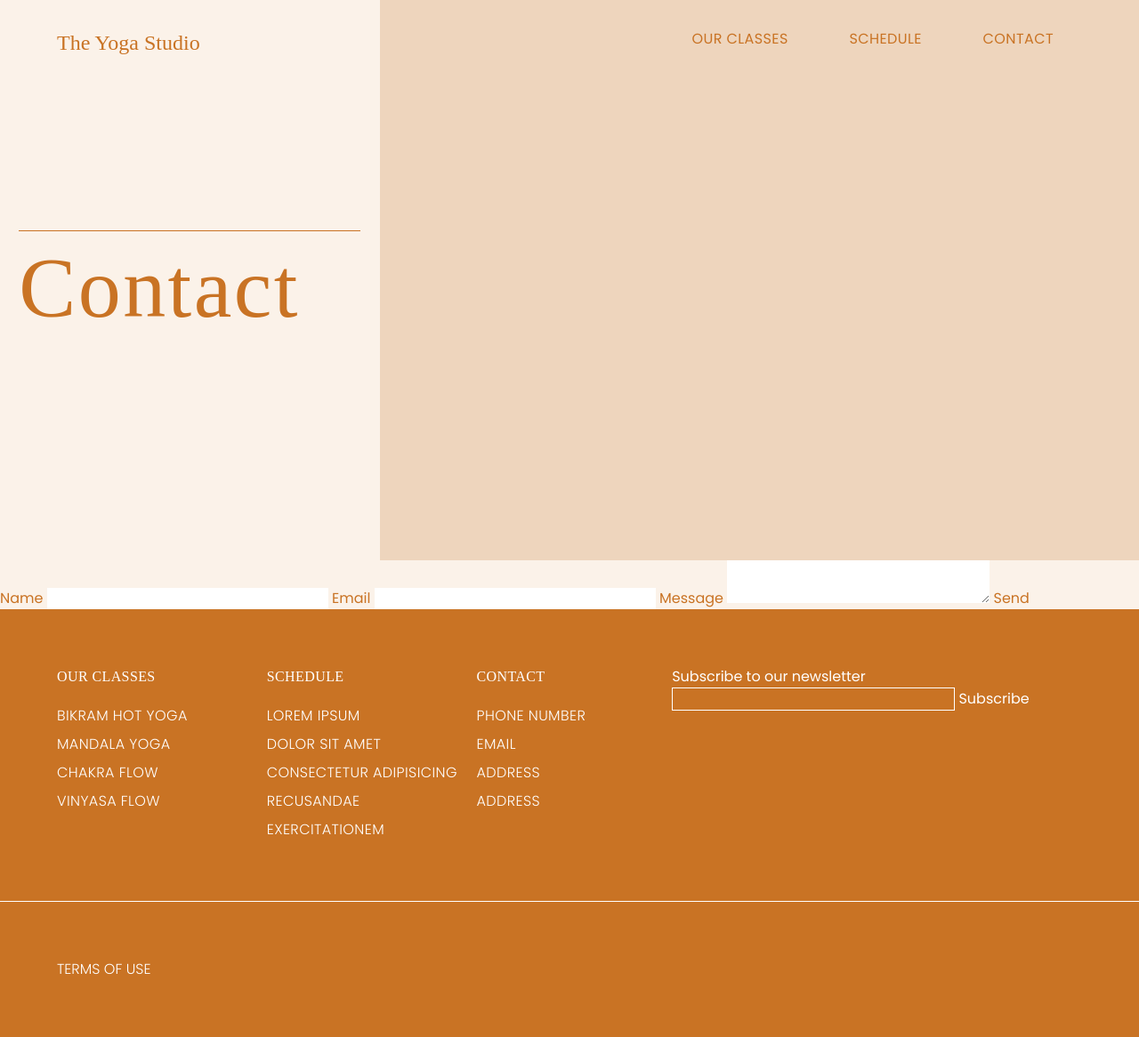
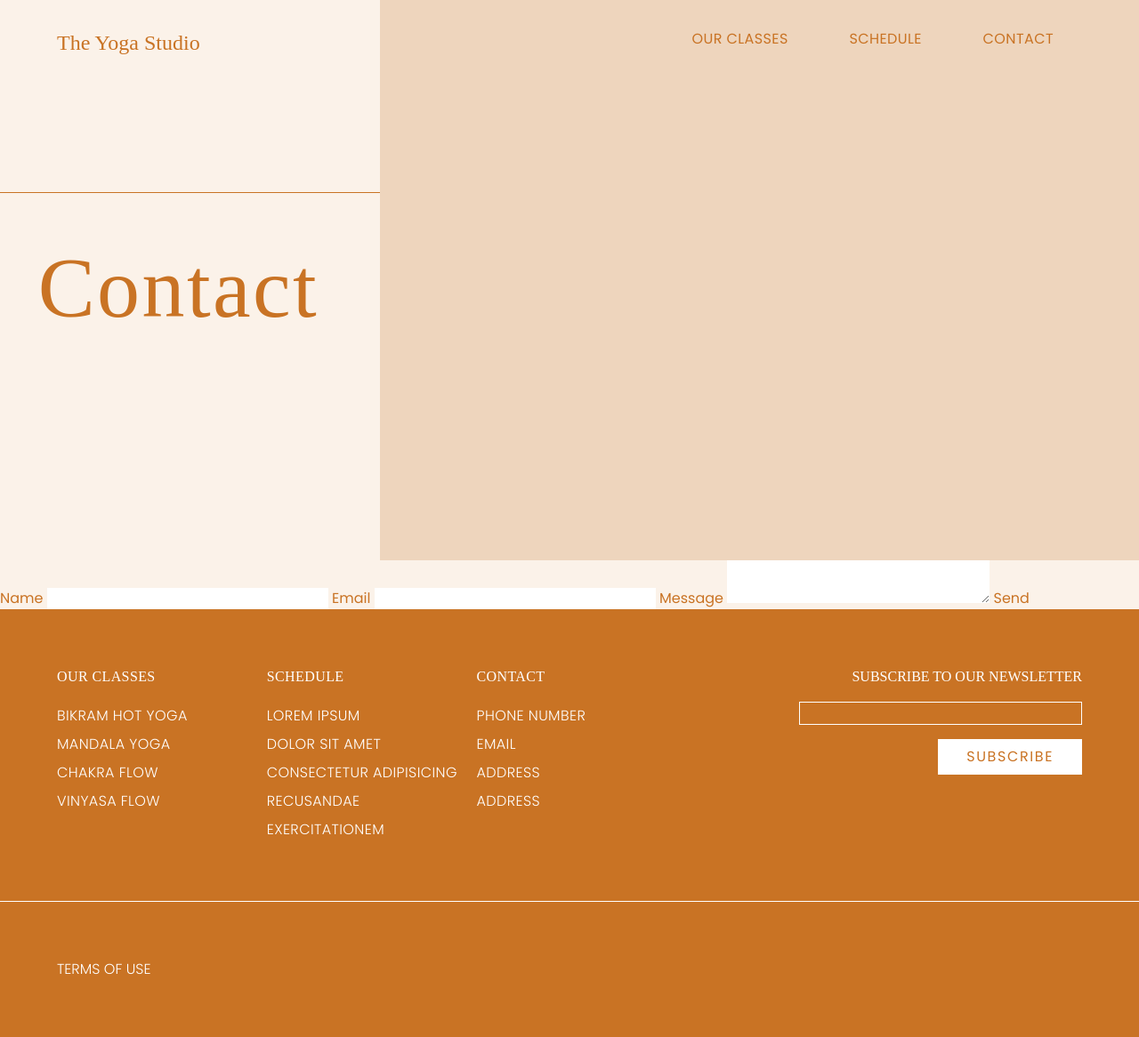
Before and after one commit to brittwoodard/project-yoga-studio, a Jekyll site: the page built from contact.html, in a window 1280 px wide. Shown: the whole page at 89% size. Built offline with Jekyll 4.4.1, drawn with Linux system fonts in a browser that asks for light colours; some web fonts are replaced.

Commit message:
footer button

```diff
--- a/_includes/hero-banner-indent.html
+++ b/_includes/hero-banner-indent.html
@@ -1,7 +1,7 @@
 <section class="grid grid-cols-3 min-h-70 justify-center">
-    <div class="p-5p self-center">
+    <div class="self-center">
         <hr class="border-t border-pumpkin mb-4">
-        <h1 class="heading-lg mb-0 w-[150%] relative">{{page.banner.heading}}</h1>
+        <h1 class="heading-lg mb-0 w-[150%] relative p-10p">{{page.banner.heading}}</h1>
     </div>
     <div class="col-span-2 bg-image-style" style="background-image: url('{{page.banner.image.image_path}}'); background-position: {{page.banner.image.image_focus}};"></div>
 </section>
--- a/_includes/site-footer.html
+++ b/_includes/site-footer.html
@@ -24,10 +24,10 @@
             </div>
         </nav>
         <div class="col-span-2">
-            <form>
-                <label for="email">Subscribe to our newsletter</label>
+            <form class="text-right">
+                <label for="email" class="font-serif uppercase mb-4 block">Subscribe to our newsletter</label>
                 <input type="email" id="email" class="bg-transparent border border-white">
-                <button type="submit">Subscribe</button>
+                <button type="submit" class="button">Subscribe</button>
             </form>
         </div>
     </div>
--- a/assets/css/output-style.css
+++ b/assets/css/output-style.css
@@ -489,6 +489,13 @@ p {
   --tw-text-opacity: 1;
   color: rgb(255 255 255 / var(--tw-text-opacity));
 }
+footer .button {
+  margin-top: 1rem;
+  --tw-bg-opacity: 1;
+  background-color: rgb(255 255 255 / var(--tw-bg-opacity));
+  --tw-text-opacity: 1;
+  color: rgb(201 115 36 / var(--tw-text-opacity));
+}
 .bg-image-style {
         background-color: #EED5BD;
         background-size: cover;
@@ -505,9 +512,6 @@ p {
   left: 0px;
   right: 0px;
 }
-.col-span-1 {
-  grid-column: span 1 / span 1;
-}
 .col-span-2 {
   grid-column: span 2 / span 2;
 }
@@ -517,11 +521,11 @@ p {
 .col-span-5 {
   grid-column: span 5 / span 5;
 }
+.-m-px {
+  margin: -1px;
+}
 .m-4 {
   margin: 1rem;
-}
-.-m-px {
-  margin: -1px;
 }
 .mb-0 {
   margin-bottom: 0px;
@@ -532,11 +536,8 @@ p {
 .mb-8 {
   margin-bottom: 2rem;
 }
-.-ml-10p {
-  margin-left: -10%;
-}
-.inline-block {
-  display: inline-block;
+.block {
+  display: block;
 }
 .flex {
   display: flex;
@@ -588,16 +589,6 @@ p {
 }
 .gap-4 {
   gap: 1rem;
-}
-.divide-x-2 > :not([hidden]) ~ :not([hidden]) {
-  --tw-divide-x-reverse: 0;
-  border-right-width: calc(2px * var(--tw-divide-x-reverse));
-  border-left-width: calc(2px * calc(1 - var(--tw-divide-x-reverse)));
-}
-.divide-y-2 > :not([hidden]) ~ :not([hidden]) {
-  --tw-divide-y-reverse: 0;
-  border-top-width: calc(2px * calc(1 - var(--tw-divide-y-reverse)));
-  border-bottom-width: calc(2px * var(--tw-divide-y-reverse));
 }
 .divide-x > :not([hidden]) ~ :not([hidden]) {
   --tw-divide-x-reverse: 0;
@@ -676,12 +667,11 @@ p {
   padding-top: 2rem;
   padding-bottom: 2rem;
 }
-.py-5p {
-  padding-top: 5%;
-  padding-bottom: 5%;
-}
 .text-center {
   text-align: center;
+}
+.text-right {
+  text-align: right;
 }
 .font-sans {
   font-family: Poppins, sans-serif;
--- a/schedule.html
+++ b/schedule.html
@@ -22,6 +24,6 @@ seo:
 
 <!-- Schedule -->
 <section>
-    <h2>Classes</h2>
+    <h2 class="heading-sm">Classes</h2>
     <div>Plugin</div>
 </section>
--- a/style.css
+++ b/style.css
@@ -73,6 +73,10 @@
         @apply inline-block px-8 py-2 uppercase tracking-widest bg-pumpkin text-white font-sans
     }
 
+    footer .button {
+        @apply bg-light text-pumpkin mt-4
+    }
+
     .bg-image-style {
         background-color: #EED5BD;
         background-size: cover;
```
Also changed, not shown: other parts of schedule.html (+3 -1 lines).
